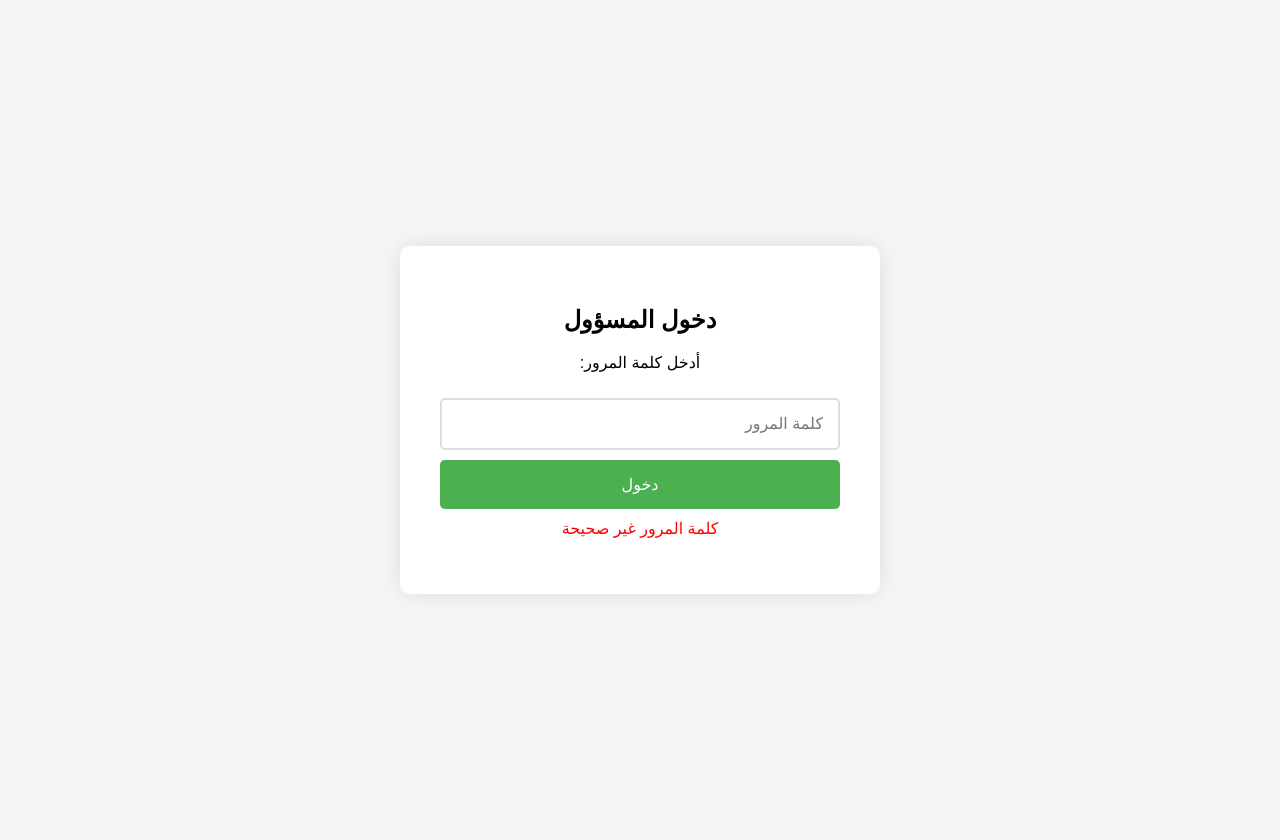
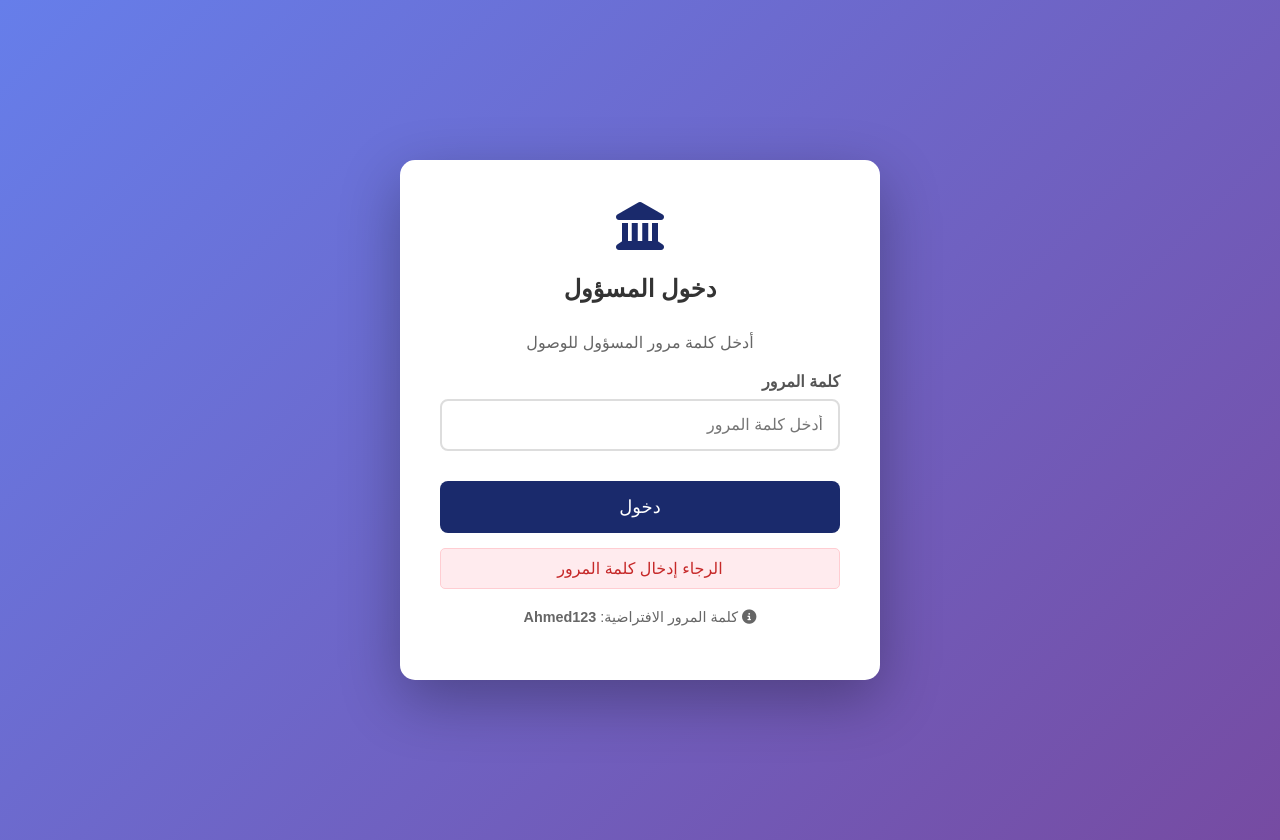
Before and after one commit to mohamednasr5/Ahmed-AlHadidi, a plain HTML site: page admin.html in a window 1280 px wide. Both pictures are taken after a click on the button "دخول". Drawn offline with Linux system fonts and the light colour scheme.

Commit message:
Update admin.html

```diff
--- a/admin.html
+++ b/admin.html
@@ -8,7 +8,7 @@
         body {
             margin: 0;
             padding: 20px;
-            background: #f5f5f5;
+            background: linear-gradient(135deg, #667eea 0%, #764ba2 100%);
             font-family: Arial, sans-serif;
             display: flex;
             justify-content: center;
@@ -19,78 +19,199 @@
         .login-box {
             background: white;
             padding: 40px;
-            border-radius: 10px;
-            box-shadow: 0 0 20px rgba(0,0,0,0.1);
+            border-radius: 15px;
+            box-shadow: 0 20px 60px rgba(0,0,0,0.3);
             width: 100%;
             max-width: 400px;
             text-align: center;
         }
 
+        .logo {
+            font-size: 3rem;
+            color: #1a2a6c;
+            margin-bottom: 20px;
+        }
+
+        h2 {
+            color: #333;
+            margin-bottom: 30px;
+        }
+
+        .input-group {
+            margin-bottom: 20px;
+            text-align: right;
+        }
+
+        label {
+            display: block;
+            margin-bottom: 8px;
+            color: #555;
+            font-weight: bold;
+        }
+
         input {
             width: 100%;
             padding: 15px;
-            margin: 10px 0;
             border: 2px solid #ddd;
-            border-radius: 5px;
+            border-radius: 8px;
             font-size: 16px;
             box-sizing: border-box;
         }
 
         input:focus {
-            border-color: #4CAF50;
+            border-color: #1a2a6c;
             outline: none;
         }
 
         button {
             width: 100%;
             padding: 15px;
-            background: #4CAF50;
+            background: #1a2a6c;
             color: white;
             border: none;
+            border-radius: 8px;
+            font-size: 18px;
+            cursor: pointer;
+            transition: 0.3s;
+            margin-top: 10px;
+        }
+
+        button:hover {
+            background: #0d1c5c;
+        }
+
+        .message {
+            margin-top: 15px;
+            padding: 10px;
             border-radius: 5px;
-            font-size: 16px;
-            cursor: pointer;
+            display: none;
+        }
+
+        .error {
+            background: #ffebee;
+            color: #c62828;
+            border: 1px solid #ffcdd2;
+        }
+
+        .success {
+            background: #e8f5e9;
+            color: #2e7d32;
+            border: 1px solid #c8e6c9;
+        }
+
+        .info {
+            margin-top: 20px;
+            color: #666;
+            font-size: 0.9rem;
         }
     </style>
 </head>
 <body>
     <div class="login-box">
+        <div class="logo">
+            <i class="fas fa-landmark"></i>
+        </div>
+
         <h2>دخول المسؤول</h2>
-        <p>أدخل كلمة المرور:</p>
+        <p style="color: #666; margin-bottom: 20px;">أدخل كلمة مرور المسؤول للوصول</p>
 
-        <!-- هذا الحقل سيعمل 100% -->
+        <div class="input-group">
+            <label for="password">كلمة المرور</label>
             <input type="password"
                    id="password"
-               placeholder="كلمة المرور"
+                   placeholder="أدخل كلمة المرور"
                    autofocus>
+        </div>
 
-        <button onclick="login()">دخول</button>
+        <button onclick="login()" type="button">دخول</button>
 
-        <p id="message" style="color: red; margin-top: 10px;"></p>
+        <div id="message" class="message"></div>
+
+        <div class="info">
+            <p><i class="fas fa-info-circle"></i> كلمة المرور الافتراضية: <strong>Ahmed123</strong></p>
+        </div>
     </div>
 
     <script>
+        // كلمة المرور
+        const ADMIN_PASSWORD = "Ahmed123";
+
+        // التركيز على الحقل
+        document.getElementById('password').focus();
+
+        // الدخول بالإنتر
+        document.getElementById('password').addEventListener('keypress', function(e) {
+            if (e.key === 'Enter') {
+                login();
+            }
+        });
+
+        // دالة تسجيل الدخول
         function login() {
             const password = document.getElementById('password').value;
-            const message = document.getElementById('message');
+            const messageDiv = document.getElementById('message');
 
-            if (password === 'Ahmed123') {
-                message.textContent = 'تم الدخول بنجاح!';
-                message.style.color = 'green';
-                localStorage.setItem('loggedIn', 'true');
+            // مسح الرسالة السابقة
+            messageDiv.style.display = 'none';
 
-                // توجيه إلى لوحة التحكم
+            if (!password) {
+                showMessage('الرجاء إدخال كلمة المرور', 'error');
+                return;
+            }
+
+            // إظهار التحميل
+            const button = document.querySelector('button');
+            const originalText = button.innerHTML;
+            button.innerHTML = '<i class="fas fa-spinner fa-spin"></i> جاري التحقق...';
+            button.disabled = true;
+
+            // محاكاة تأخير
+            setTimeout(() => {
+                if (password === ADMIN_PASSWORD) {
+                    // حفظ حالة تسجيل الدخول - هذا السطر مهم جداً
+                    localStorage.setItem('adminLoggedIn', 'true');
+
+                    showMessage('تم تسجيل الدخول بنجاح!', 'success');
+
+                    // الانتقال إلى لوحة التحكم
                     setTimeout(() => {
                         window.location.href = 'dashboard.html';
                     }, 1000);
+
                 } else {
-                message.textContent = 'كلمة المرور غير صحيحة';
-                message.style.color = 'red';
-            }
+                    showMessage('كلمة المرور غير صحيحة', 'error');
+                    document.getElementById('password').value = '';
+                    document.getElementById('password').focus();
                 }
 
-        // التركيز على الحقل عند تحميل الصفحة
-        document.getElementById('password').focus();
+                // إعادة حالة الزر
+                button.innerHTML = originalText;
+                button.disabled = false;
+
+            }, 1500);
+        }
+
+        // دالة عرض الرسائل
+        function showMessage(text, type) {
+            const messageDiv = document.getElementById('message');
+            messageDiv.textContent = text;
+            messageDiv.className = 'message ' + type;
+            messageDiv.style.display = 'block';
+        }
+
+        // التحقق من تسجيل الدخول السابق
+        document.addEventListener('DOMContentLoaded', function() {
+            const isLoggedIn = localStorage.getItem('adminLoggedIn');
+            if (isLoggedIn === 'true') {
+                showMessage('جاري إعادة التوجيه إلى لوحة التحكم...', 'success');
+                setTimeout(() => {
+                    window.location.href = 'dashboard.html';
+                }, 500);
+            }
+        });
     </script>
+
+    <!-- Font Awesome -->
+    <link rel="stylesheet" href="https://cdnjs.cloudflare.com/ajax/libs/font-awesome/6.4.0/css/all.min.css">
 </body>
 </html>
```
Lines whose indentation alone changed are shown as unchanged.
